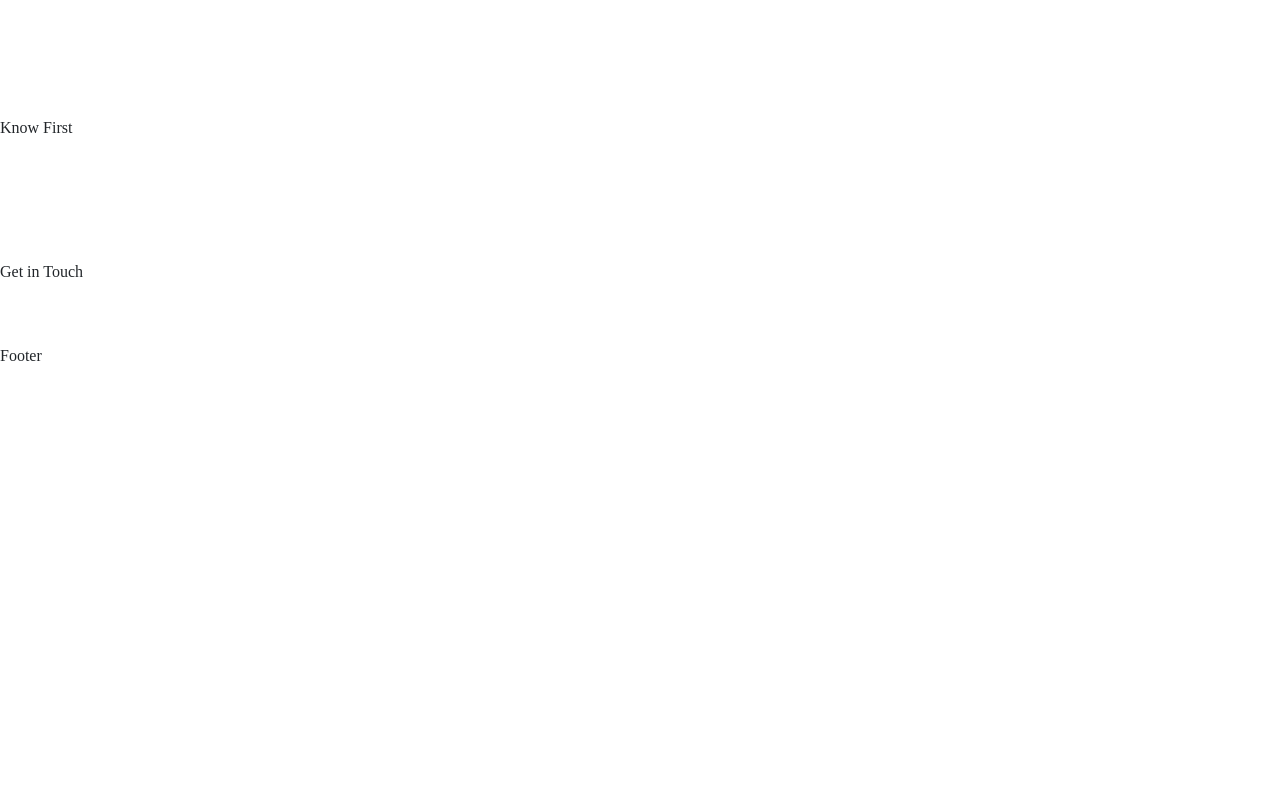
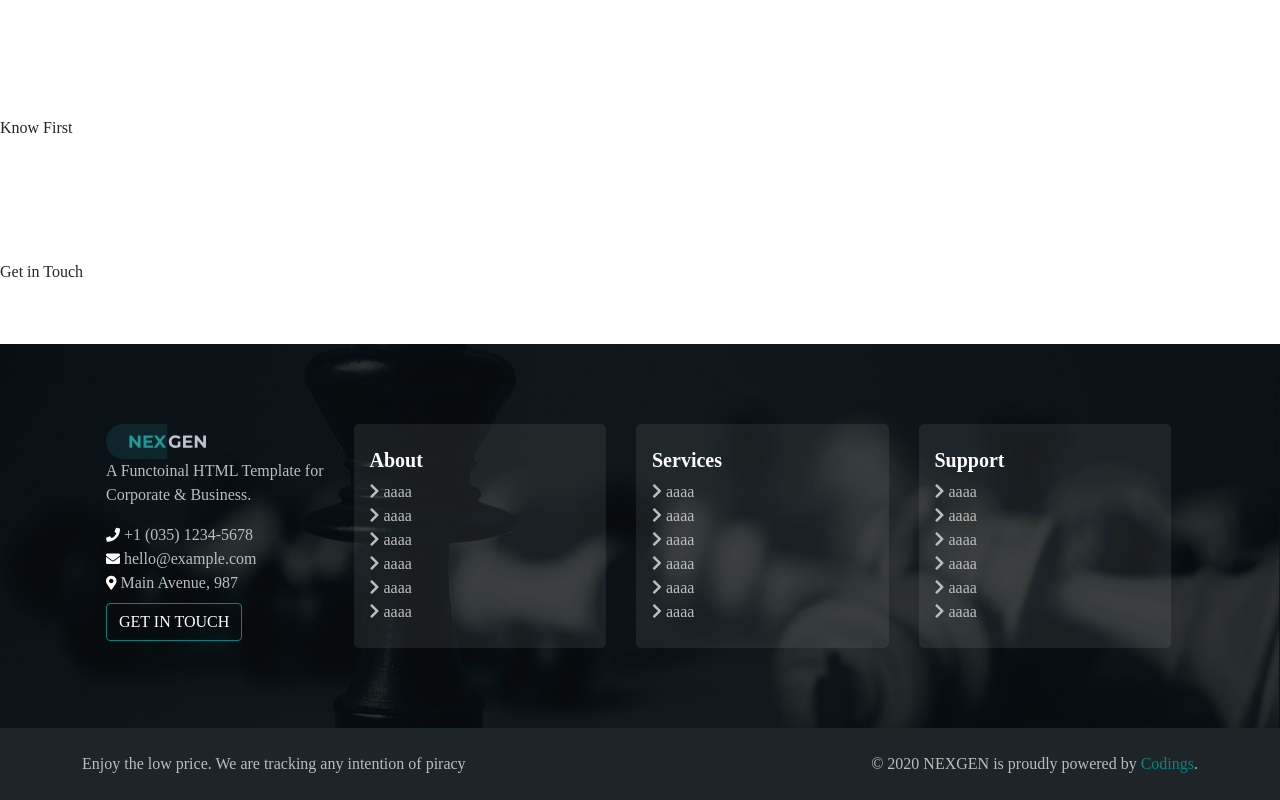
Before and after one commit to GiuliaSossai/proj-html-vuejs, a Vue app: page / in a window 1280 px wide. Shown: the part 1954-2754 px from the top of the page. Before the commit the page ends 2322 px from the top, so only its background shows below. Built offline with nearby package versions, Linux system fonts and the light colour scheme; a small style sheet from the web is missing.

Commit message:
footer - struttura

```diff
--- a/src/assets/style/generals.scss
+++ b/src/assets/style/generals.scss
@@ -10,6 +10,7 @@ body {
 }
 
 ul {
+   padding: 0;
    margin: 0;
 }
 
@@ -30,6 +31,15 @@ img {
 button {
    text-transform: uppercase;
    padding: 3px 20px;
+}
+
+.gs-btn {
+   color: $main;
+   border: 1px solid $main-btn;
+   &:hover {
+      color: $main;
+      background-color: $main-btn;
+   }
 }
 
 section {
--- a/src/assets/style/vars.scss
+++ b/src/assets/style/vars.scss
@@ -5,6 +5,7 @@ $blue-bg: #568597;
 $mid-bg: #1D2528;
 $light-bg: #E7EEE9;
 $ultra-light: #DAECEC;
+$dark-bg: #1D2528;
 
 // font colors
 $subtitle: #BCBDBD;
--- a/src/components/Footer.vue
+++ b/src/components/Footer.vue
@@ -1,6 +1,67 @@
 <template>
   <footer>
-     Footer
+     <div class="footer-top">
+        <div class="container row">
+           <div class="col contacts-menu">
+               <div class="logo">
+                 <img src="../assets/img/nexgen-logo.svg" alt="nexgen-logo">
+               </div>
+               <p>A Functoinal HTML Template for Corporate & Business.</p>
+               <ul>
+                  <li><a href="#"> <i class="fas fa-phone"></i> +1 (035) 1234-5678</a></li>
+                  <li><a href="#"> <i class="fas fa-envelope"></i> hello@example.com</a></li>
+                  <li><a href="#"> <i class="fas fa-map-marker-alt"></i> Main Avenue, 987</a></li>
+               </ul>
+
+               <button class="btn gs-btn mt-2">get in touch</button>
+            </div>
+
+           <div class="col footer-menu py-4 px-3">
+              <h5>About</h5>
+              <ul>
+                 <li><i class="fas fa-chevron-right"></i><a href=""> aaaa</a></li>
+                 <li><i class="fas fa-chevron-right"></i><a href=""> aaaa</a></li>
+                 <li><i class="fas fa-chevron-right"></i><a href=""> aaaa</a></li>
+                 <li><i class="fas fa-chevron-right"></i><a href=""> aaaa</a></li>
+                 <li><i class="fas fa-chevron-right"></i><a href=""> aaaa</a></li>
+                 <li><i class="fas fa-chevron-right"></i><a href=""> aaaa</a></li>
+              </ul>
+            </div>
+           <div class="col footer-menu py-4 px-3">
+              <h5>Services</h5>
+              <ul>
+                 <li><i class="fas fa-chevron-right"></i><a href=""> aaaa</a></li>
+                 <li><i class="fas fa-chevron-right"></i><a href=""> aaaa</a></li>
+                 <li><i class="fas fa-chevron-right"></i><a href=""> aaaa</a></li>
+                 <li><i class="fas fa-chevron-right"></i><a href=""> aaaa</a></li>
+                 <li><i class="fas fa-chevron-right"></i><a href=""> aaaa</a></li>
+                 <li><i class="fas fa-chevron-right"></i><a href=""> aaaa</a></li>
+              </ul>
+           </div>
+           <div class="col footer-menu py-4 px-3">
+              <h5>Support</h5>
+              <ul>
+                 <li><i class="fas fa-chevron-right"></i><a href=""> aaaa</a></li>
+                 <li><i class="fas fa-chevron-right"></i><a href=""> aaaa</a></li>
+                 <li><i class="fas fa-chevron-right"></i><a href=""> aaaa</a></li>
+                 <li><i class="fas fa-chevron-right"></i><a href=""> aaaa</a></li>
+                 <li><i class="fas fa-chevron-right"></i><a href=""> aaaa</a></li>
+                 <li><i class="fas fa-chevron-right"></i><a href=""> aaaa</a></li>
+              </ul>
+           </div>
+        </div>
+     </div>
+
+
+
+
+     <!-- footer-bottom -->
+     <div class="footer-bottom">
+        <div class="container d-flex justify-content-between align-items-center py-4">
+            <p>Enjoy the low price. We are tracking any intention of piracy</p>
+            <p>&copy; 2020 NEXGEN is proudly powered by <span>Codings</span>.</p>
+         </div>
+     </div>
   </footer>
 </template>
 
@@ -24,4 +85,54 @@ export default {
 @import '../assets/style/generals.scss';
 @import '../assets/style/mixins.scss';
 
+.footer-top {
+   background-image: url('../assets/img/bg-7.jpg');
+   min-height: 300px;
+   @include bg-position;
+   padding: 80px 0;
+   color: $subtitle;
+   a {
+      color: $subtitle;
+      &:hover {
+         color: $main;
+      }
+   }
+
+   .row {
+      margin: 0 auto;
+      .contacts-menu{
+         //background-color: rgb(97, 93, 93);
+         .logo {
+            cursor: pointer;
+            width: 100px;
+         }
+         .fas {
+            font-size: 14px;
+            color: lighten($subtitle, 30%);
+         }
+      }
+
+      .footer-menu {
+         margin: 0 15px;
+         min-height: 100px;
+         background-color: rgba(182, 181, 181, 0.1);
+         border-radius: 5px;
+         h5 {
+            color: $main;
+         }
+      }
+   }
+}
+
+.footer-bottom{
+   color: $subtitle;
+   background-color: $dark-bg;
+   p {
+      margin: 0;
+      span {
+         color: $main-btn;
+      }
+   }
+}
+
 </style>
--- a/src/components/Jumbotron.vue
+++ b/src/components/Jumbotron.vue
@@ -66,6 +66,7 @@ export default {
       }
 
       .menu {
+         color: $main;
          text-transform: uppercase;
          li {
             margin: 0 10px;
@@ -100,13 +101,13 @@ export default {
          background-color: $main-btn;
          margin-right: 10px;
       }
-      .gs-btn {
-         color: $main;
-         border: 1px solid $main-btn;
-         &:hover {
-            background-color: $main-btn;
-         }
-      }
+      // .gs-btn {
+      //    color: $main;
+      //    border: 1px solid $main-btn;
+      //    &:hover {
+      //       background-color: $main-btn;
+      //    }
+      // }
    }
 }
 
```
